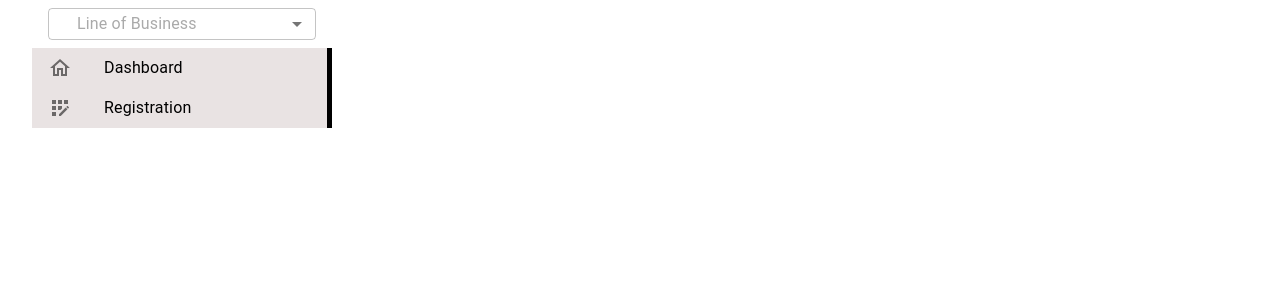
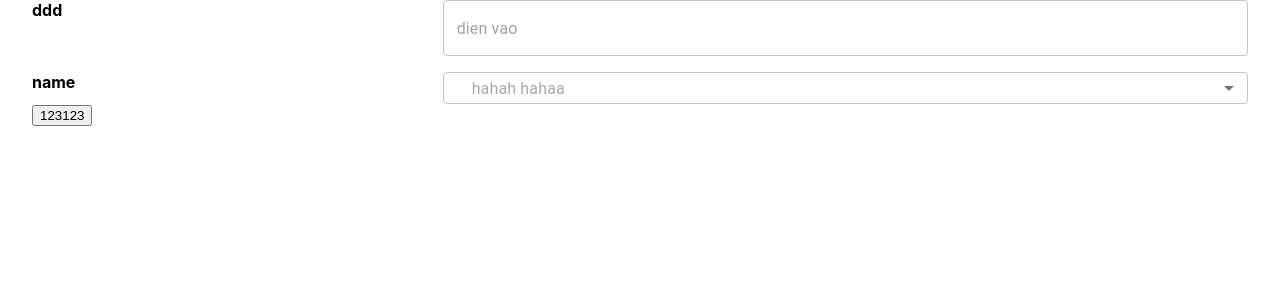
Before and after one commit to kien-ndt/mock_training_team_a, a Next.js app: page /testkienndt in a window 1280 px wide. Shown: the top 300 px of the page. Built offline with nearby package versions, Linux system fonts and the light colour scheme.

Commit message:
form draft

```diff
--- /dev/null
+++ b/components/common-components/custom-type.d.ts
@@ -0,0 +1,6 @@
+/**
+ * 1 option choice of select box
+ */
+export declare type optionValueTypeSelectBox = {
+    label: string,
+}
--- a/components/common-components/input/index.tsx
+++ b/components/common-components/input/index.tsx
@@ -1,7 +1,7 @@
 /**
  * textfield
  */
-
+import React from 'react';
 import OutlinedInput from '@mui/material/OutlinedInput';
 import Styles from "./input.module.css"
 
@@ -29,7 +29,7 @@ type propsType = {
     style?:React.CSSProperties
     onChange?: (params: any) => void
 }
-function TextFieldCustom(props: propsType){
+const TextFieldCustom = React.forwardRef((props: propsType, ref: any) => {
 
     const {name, placeholder, value, readOnly, onChange, fullWidth, style} = props
 
@@ -42,6 +42,7 @@ function TextFieldCustom(props: propsType){
     return(
         <>
             <OutlinedInput
+                ref={ref}
                 id="outlined-weight"
                 name={name?name:"input-name"}
                 fullWidth={fullWidth?fullWidth:false}
@@ -56,6 +57,6 @@ function TextFieldCustom(props: propsType){
             />
         </>
     )
-}
+})
 
 export default TextFieldCustom
--- a/components/common-components/selectbox/index.tsx
+++ b/components/common-components/selectbox/index.tsx
@@ -6,20 +6,16 @@ import * as React from 'react';
 import Select from '@mui/material/Select';
 import MenuItem from '@mui/material/MenuItem';
 import Styles from './selectbox.module.css';
-
-
-type optionValueType = {
-    label: string,
-}
+import {optionValueTypeSelectBox} from '../custom-type'
 
 type propsType = {
     name?: string
     placeholder?: string
-    value?: optionValueType | undefined
+    value?: optionValueTypeSelectBox | undefined
     /**
      * array of choices, compulsory property: label
      */
-    options?: Array<optionValueType>
+    options?: Array<optionValueTypeSelectBox>
     readOnly?: boolean
     fullWidth?: boolean
     style?: React.CSSProperties
@@ -27,7 +23,7 @@ type propsType = {
     onChange?: (params: any) => void
 }
 
- function SelectBoxCustom(props: propsType) {
+ const SelectBoxCustom = React.forwardRef((props: propsType, ref: any) => {
 
     const {name, placeholder, value, options, readOnly, onChange, itemStyle, style, fullWidth} = props
 
@@ -46,8 +42,9 @@ type propsType = {
         <Select
             labelId="demo-simple-select-label"
             id="demo-simple-select"
+            ref={ref}
             name={name?name:""}
-            value={''}
+            value={value?value:""}
             onChange={onChange?onChange:()=>{return}}
             className={Styles["select-box-mock"]}
             style={elementStyle}
@@ -81,5 +78,5 @@ type propsType = {
         </>
     );
  }
-
+ )
 export default SelectBoxCustom
--- /dev/null
+++ b/components/modules/registration/common/constants.tsx
@@ -0,0 +1,2 @@
+const idFormSectionA = "sectiona-form"
+export {idFormSectionA}
--- a/components/modules/registration/common/form.tsx
+++ b/components/modules/registration/common/form.tsx
@@ -5,4 +5,62 @@
  * https://mui.com/components/grid/
  * sử dụng grid để chia bố cục
  */
-export {}
+import React from 'react';
+import { useForm, Controller  } from 'react-hook-form'
+import { formInput } from './formInput'
+import TextFieldCustom from '../../../common-components/input';
+import SelectBoxCustom from '../../../common-components/selectbox'
+import { idFormSectionA } from './constants'
+import Grid from '@mui/material/Grid';
+import LabelForm from './labelForm';
+
+type propsType = {
+    fields: Array<formInput>
+    submitForm: (data: any) => void
+    formId: string
+}
+
+function RegistrationForm(props: propsType) {
+    const { control, handleSubmit } = useForm();
+
+    const {fields, submitForm, formId} = props;
+
+    return (
+        <form onSubmit={handleSubmit(submitForm)} id={formId}>
+            <Grid container spacing={2}>
+            {
+                fields && fields.length > 0 &&
+                fields.map((item, index) => (
+                    <React.Fragment key={"controlel"+index}>
+                        <Grid item xs={4}>
+                            <LabelForm label={item.label} bold/>
+                        </Grid>
+                        <Grid item xs={8}>
+                            <Controller
+                                name={item.property}
+                                rules={item.rules}
+                                control={control}
+                                render={
+                                    ({ field }) => {
+                                        if (item.type === "input") {
+                                            return <TextFieldCustom {...field} fullWidth placeholder={item.placeholder}/>
+                                        }
+                                        else{
+                                            return <SelectBoxCustom {...field} fullWidth options={item.optionsSelect} placeholder={item.placeholder}/>
+                                        }
+                                    }
+                                }
+                            />
+
+                        </Grid>
+                    </React.Fragment>
+                ))
+            }
+
+            </Grid>
+        </form>
+    );
+
+
+}
+export default RegistrationForm
--- a/components/modules/registration/sectionA/index.tsx
+++ b/components/modules/registration/sectionA/index.tsx
@@ -1 +1,42 @@
-export {}
+import RegistrationForm from "../common/form"
+import { idFormSectionA } from '../common/constants'
+
+function SectionA() {
+
+    const submitForm = (data: any) => {
+        console.log(data)
+    }
+
+    return(
+        <>
+            <RegistrationForm
+                fields={[
+                    {
+                        label: "ddd ",
+                        property: "input ne",
+                        type: "input",
+                        placeholder: "dien vao"
+                    },
+                    {
+                        label: "name",
+                        property: "name1 23",
+                        type: "selectbox",
+                        optionsSelect: [
+                            {
+                                label: "dong 1 ne"
+                            },
+                            {
+                                label: "dong 2 ne"
+                            }
+                        ],
+                        placeholder: "hahah hahaa"
+                    }
+                ]}
+                submitForm={submitForm}
+                formId={idFormSectionA}
+            />
+            <button type="submit" form={idFormSectionA}>123123</button>
+        </>
+    )
+}
+export default SectionA
--- a/pages/testkienndt.tsx
+++ b/pages/testkienndt.tsx
@@ -7,12 +7,14 @@ import SelectBoxCustom from '../components/common-components/selectbox'
 import LabelForm from '../components/modules/registration/common/labelForm'
 import PaginationButtons from '../components/common-components/pagination'
 import Sidebar from "../components/layout/sidebar/sidebar"
+import SectionA from '../components/modules/registration/sectionA'
 
 const Test: NextPage = () => {
   return (
     <div className={styles.container}>
 
-      <Sidebar />
+      {/* <Sidebar /> */}
+      <SectionA />
 
       {/* <PaginationButtons page={2} count={10} countPagesShow={5} showLastButton showNearButton /> */}
 
```
Also changed, not shown: components/modules/registration/common/formInput.d.ts (added, +10 -0 lines).
